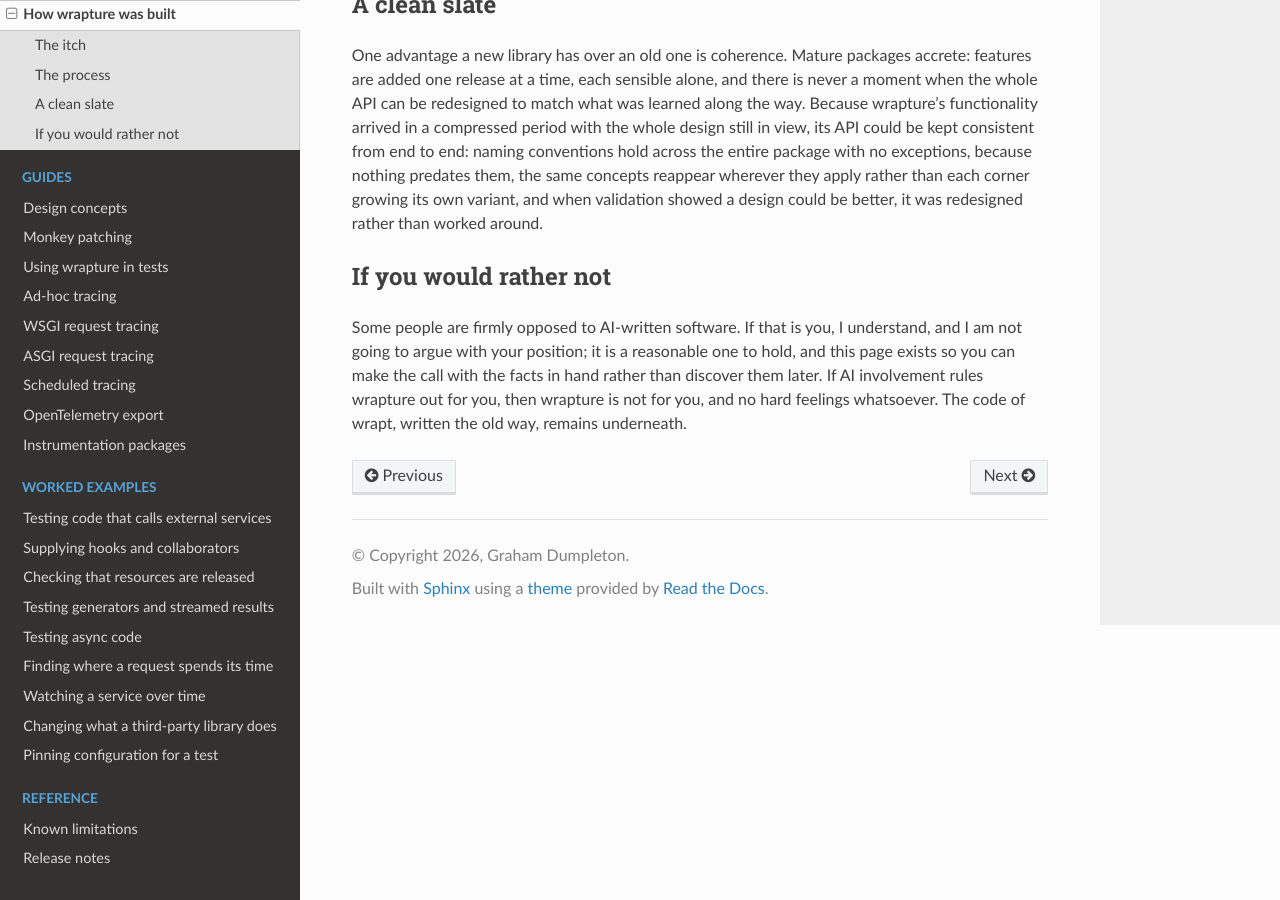
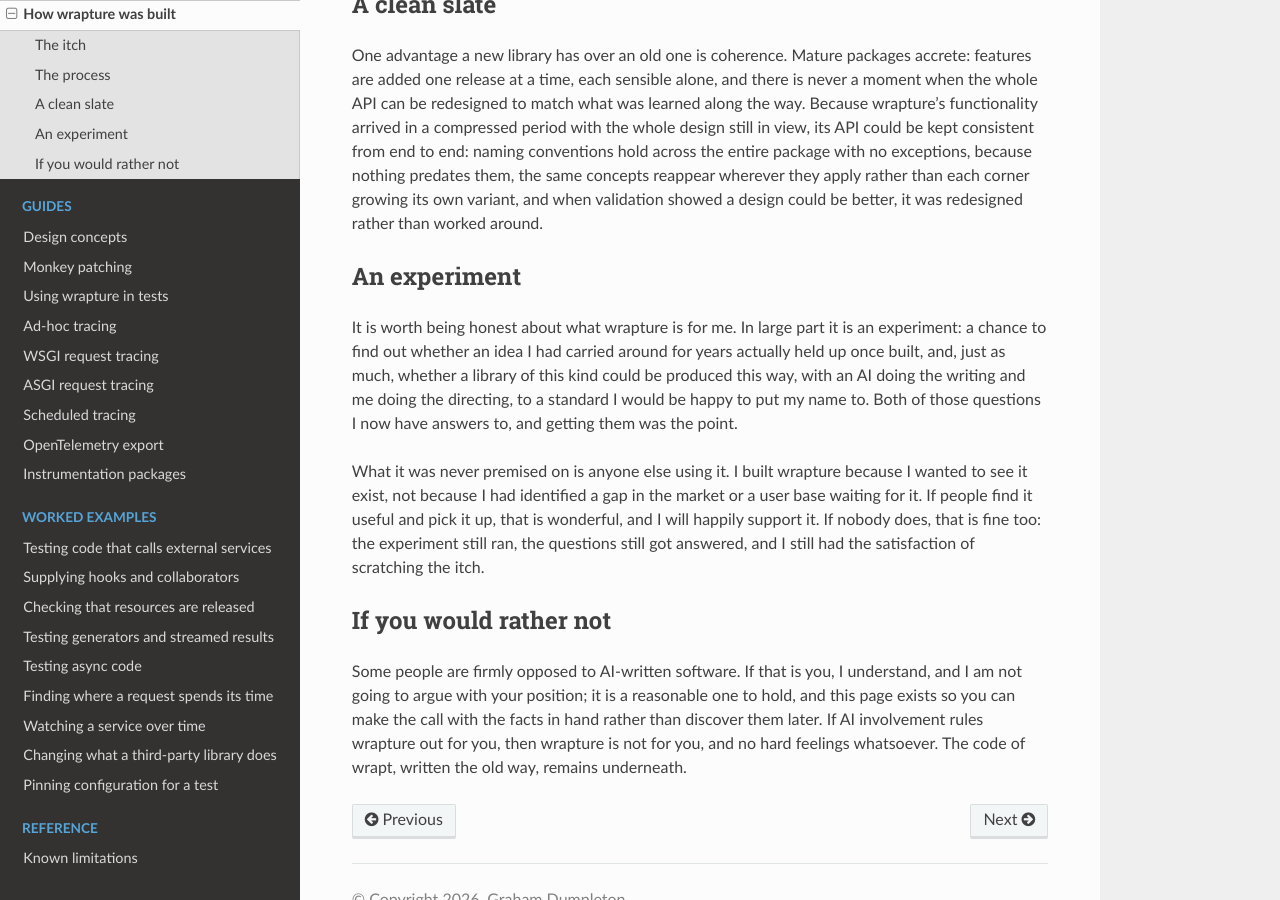
Before and after one commit to GrahamDumpleton/wrapture, a Sphinx documentation site: the page built from docs/how-wrapture-was-built.md, in a window 1280 px wide and 900 px high, scrolled down 1510 px. Built offline with Sphinx 7.4.7 and the Read the Docs theme 3.1.0, drawn with Linux system fonts in a browser that asks for light colours.

Commit message:
Add 'An experiment' section to how wrapture was built.

```diff
--- a/docs/how-wrapture-was-built.md
+++ b/docs/how-wrapture-was-built.md
@@ -85,6 +85,23 @@ they apply rather than each corner growing its own variant, and when
 validation showed a design could be better, it was redesigned rather
 than worked around.
 
+## An experiment
+
+It is worth being honest about what wrapture is for me. In large part
+it is an experiment: a chance to find out whether an idea I had carried
+around for years actually held up once built, and, just as much,
+whether a library of this kind could be produced this way, with an AI
+doing the writing and me doing the directing, to a standard I would be
+happy to put my name to. Both of those questions I now have answers to,
+and getting them was the point.
+
+What it was never premised on is anyone else using it. I built wrapture
+because I wanted to see it exist, not because I had identified a gap in
+the market or a user base waiting for it. If people find it useful and
+pick it up, that is wonderful, and I will happily support it. If nobody
+does, that is fine too: the experiment still ran, the questions still
+got answered, and I still had the satisfaction of scratching the itch.
+
 ## If you would rather not
 
 Some people are firmly opposed to AI-written software. If that is you,
```
